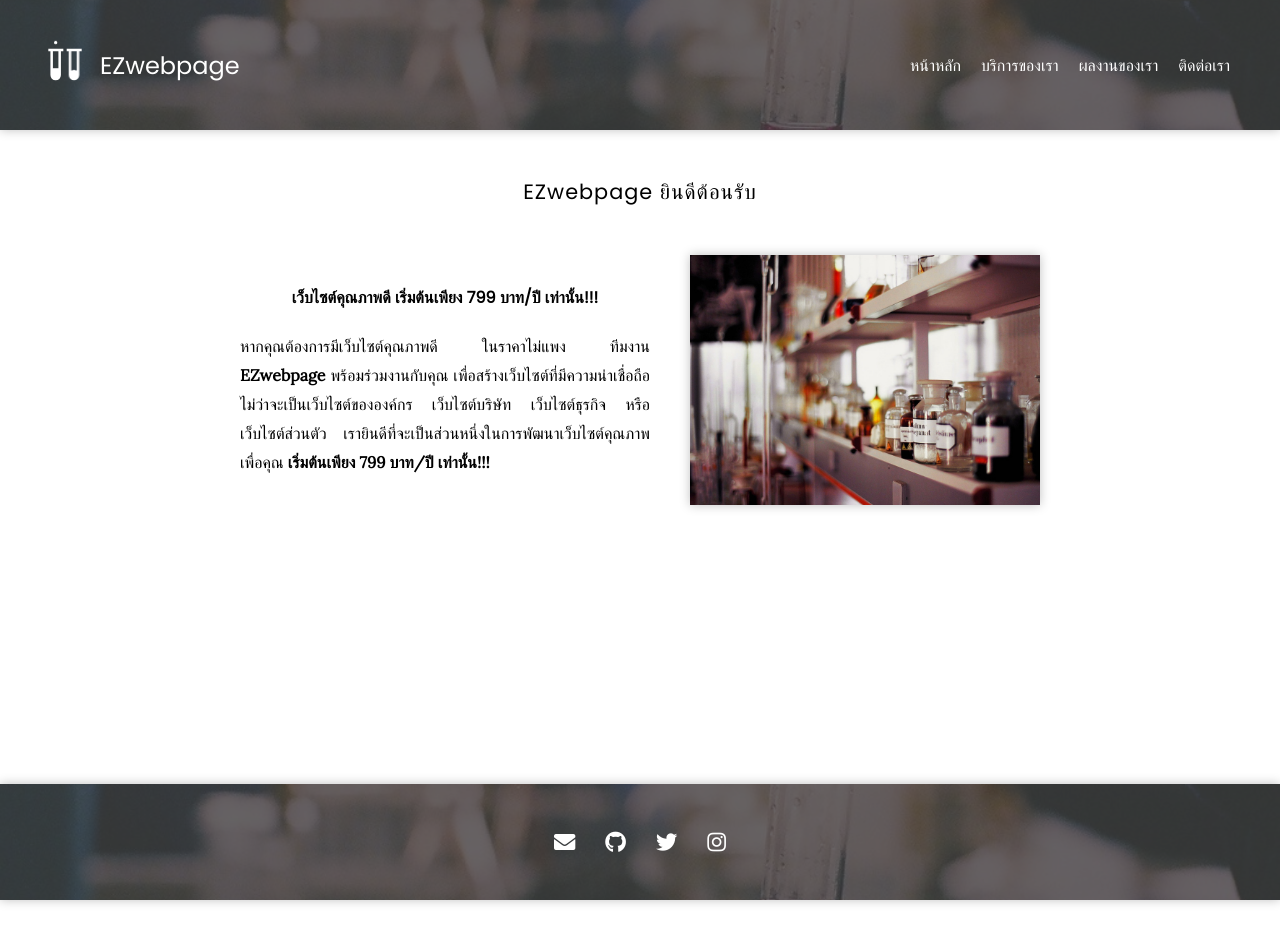
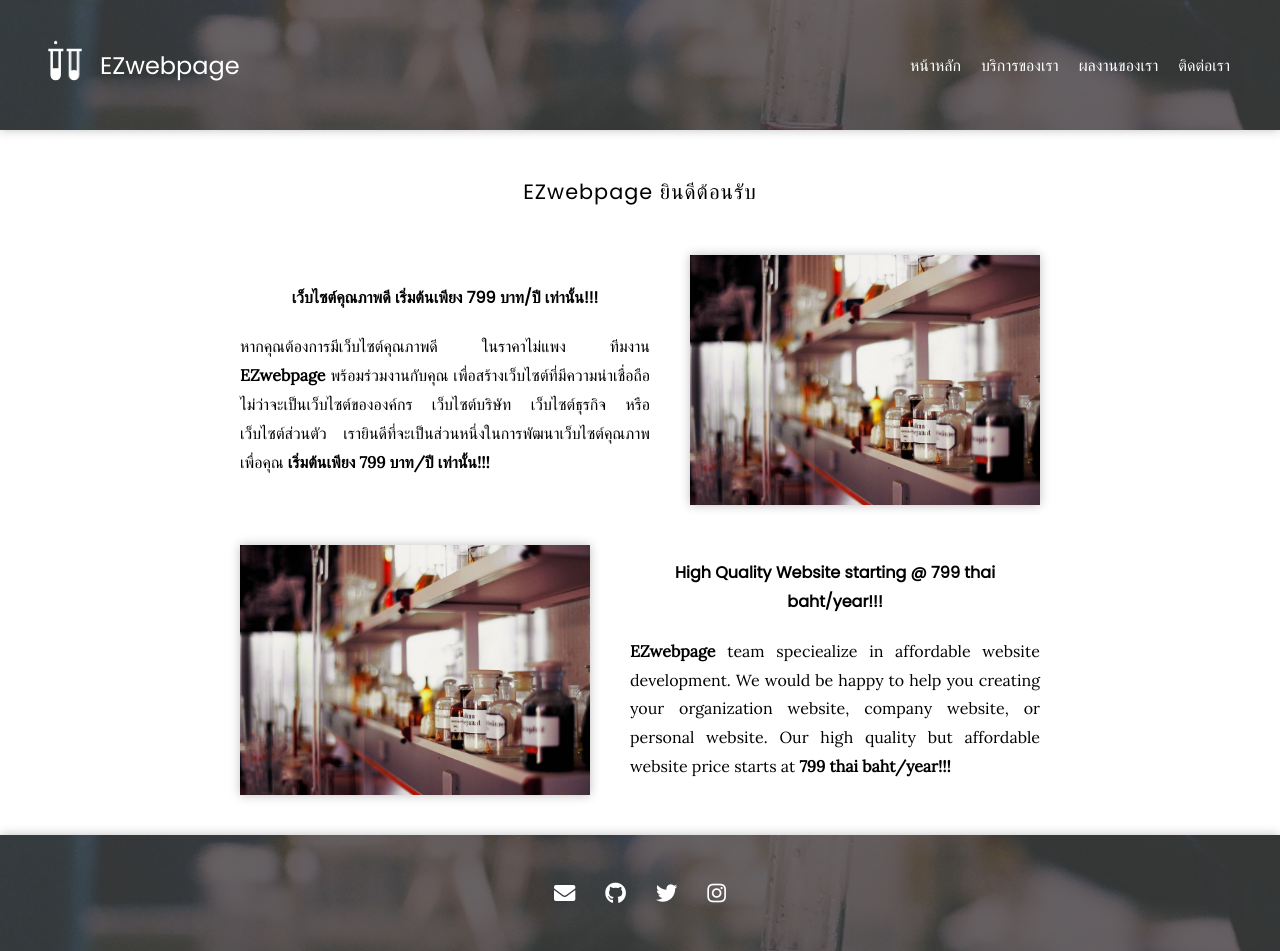
Before and after one commit to EZwebpage/Showcase, a Jekyll site: the page built from index.md, in a window 1280 px wide. Built offline with Jekyll 4.4.1, drawn with Linux system fonts in a browser that asks for light colours; nearby versions of some CDN libraries.

Commit message:
Update index.md

```diff
--- a/index.md
+++ b/index.md
@@ -14,3 +14,14 @@ title: Home
   heading="เว็บไซต์คุณภาพดี เริ่มต้นเพียง 799 บาท/ปี เท่านั้น!!!"
   text=text
 %}
+
+{% capture text %}
+**EZwebpage** team speciealize in affordable website development. We would be happy to help you creating your organization website, company website, or personal website. Our high quality but affordable website price starts at **799 thai baht/year!!!**
+{% endcapture %}
+{%
+  include feature.html
+  image="images/laboratory.jpg"
+  link="resources"
+  heading="High Quality Website starting @ 799 thai baht/year!!!"
+  text=text
+%}
```
